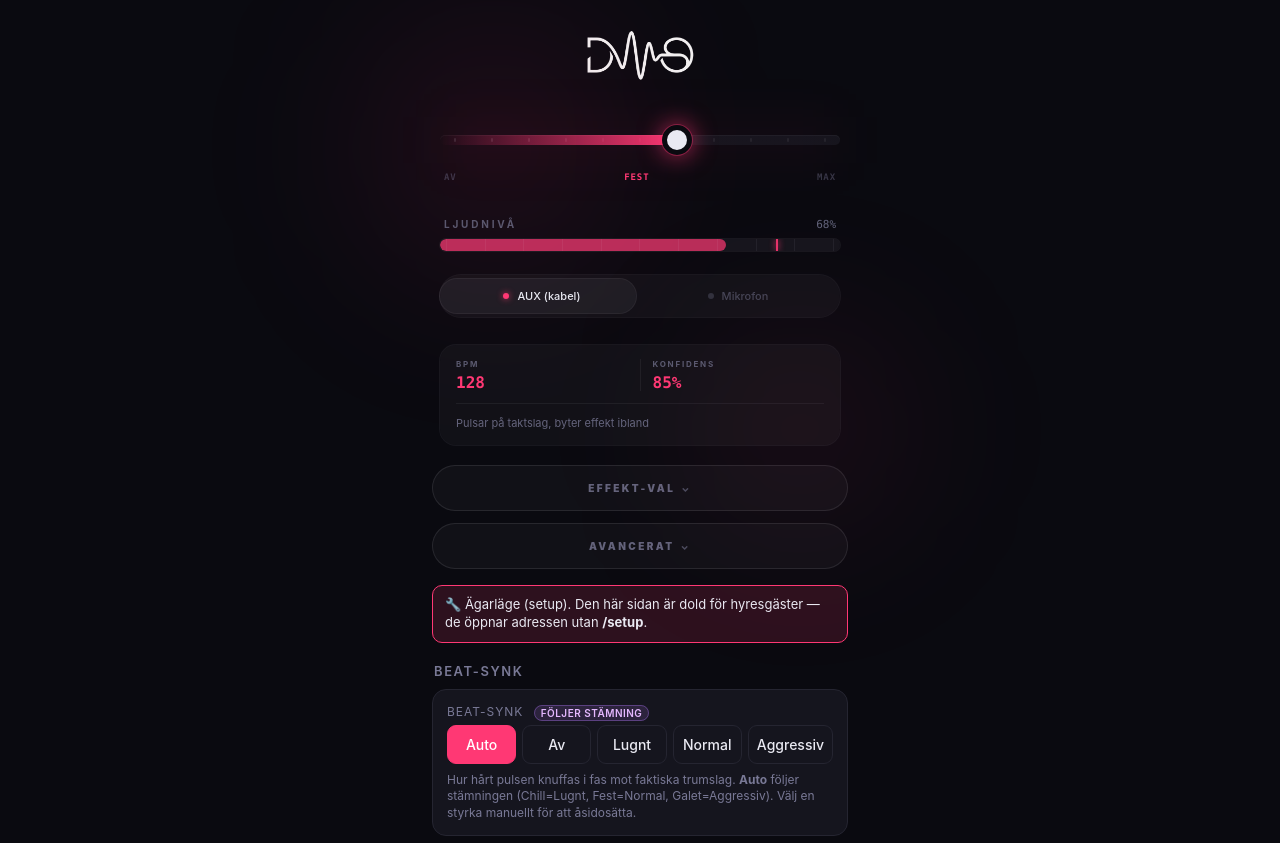
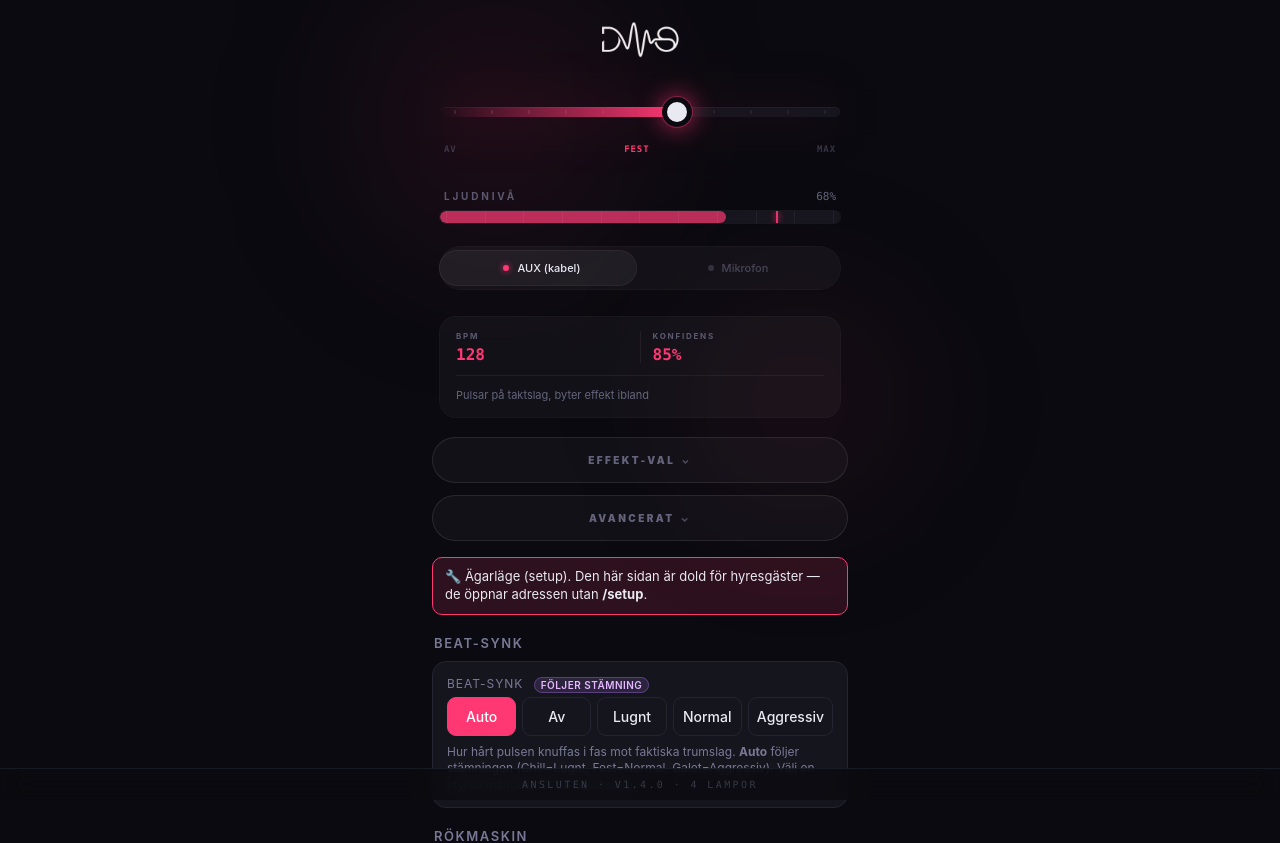
Before and after one commit to raagerrd-ship-it/dmx-control, a React (Vite) app: page /setup in a window 1280 px wide. Shown: the top 843 px of the page. Built offline with nearby package versions, Linux system fonts and the light colour scheme.

Commit message:
Changes
Co-authored-by: raagerrd-ship-it <246996133+raagerrd-ship-it@users.noreply.github.com>

```diff
--- a/src/pages/DmxController.tsx
+++ b/src/pages/DmxController.tsx
@@ -21,9 +21,9 @@ export default function DmxController() {
   const ownerMode = /setup/i.test(location.pathname) || /setup/i.test(location.hash);
 
   return (
-    <main className="mx-auto max-w-md px-4 pt-1 pb-8 safe-bottom">
-      <header className="flex justify-center -mt-1 -mb-2">
-        <BrandLogo className="h-32 w-auto opacity-95 sm:h-36 md:h-40 lg:h-44 landscape:h-28" />
+    <main className="mx-auto max-w-md px-4 pt-1 pb-16 safe-bottom">
+      <header className="flex justify-center -mt-1 -mb-1">
+        <BrandLogo className="h-24 w-auto opacity-95 sm:h-28 md:h-32 lg:h-32 landscape:h-20" />
       </header>
 
       <HeroCard />
@@ -41,7 +41,7 @@ export default function DmxController() {
 
 function StatusFooter() {
   return (
-    <div className="mt-6 text-center text-[10px] tracking-[0.24em] uppercase text-muted-foreground/40 font-mono">
+    <div className="fixed inset-x-0 bottom-0 z-40 px-4 pt-2.5 pb-[calc(env(safe-area-inset-bottom)+10px)] text-center text-[10px] tracking-[0.24em] uppercase text-muted-foreground/40 font-mono bg-background/80 backdrop-blur-md border-t border-border/60">
       Ansluten · v1.4.0 · 4 lampor
     </div>
   );
```
